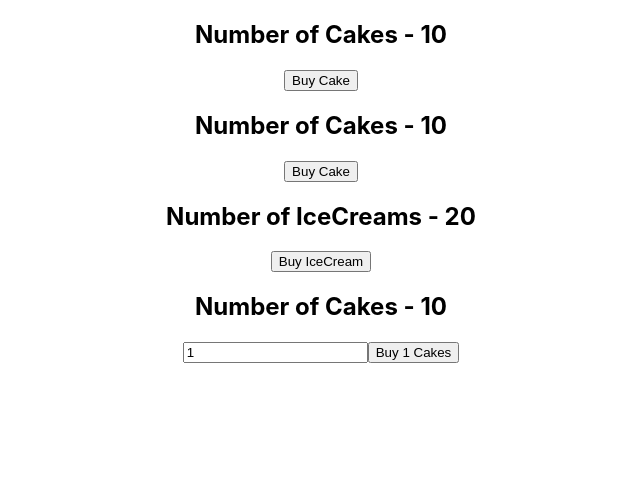
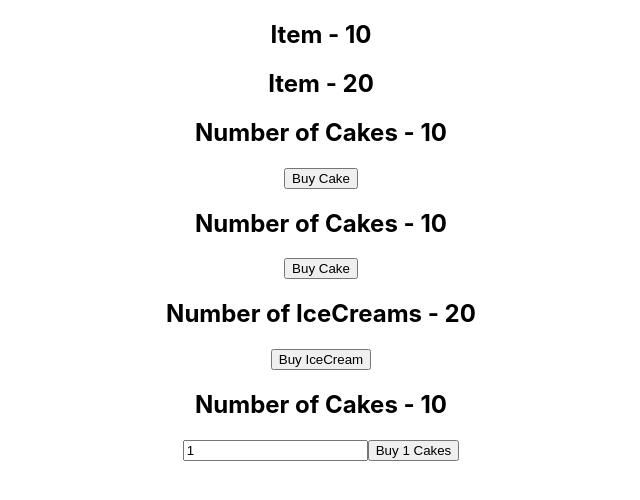
Before and after one commit to SandeepKumar377/React-Redux-with-UI, a React (Create React App) app: page / in a window 1280 px wide. Shown: the top 500 px of the page, without its empty margins (319-959 px from the left). Built offline with nearby package versions, Linux system fonts and the light colour scheme.

Commit message:
mapStateToProps

```diff
--- a/src/App.js
+++ b/src/App.js
@@ -5,11 +5,14 @@
 import HooksCakeContainer from './components/HooksCakeContainer';
 import IceCreamContainer from './components/IceCreamContainer';
 import NewCakeContainer from './components/NewCakeContainer';
+import ItemContainer from './components/ItemContainer';
 
 function App() {
   return (
     <Provider store={store}>
       <div className="App">
+        <ItemContainer cake />
+        <ItemContainer/>
         <HooksCakeContainer/>
         <CakeContainer />
         <IceCreamContainer/>
--- /dev/null
+++ b/src/components/ItemContainer.js
@@ -0,0 +1,19 @@
+import React from 'react'
+import { connect } from 'react-redux'
+
+function ItemContainer(props) {
+    return (
+        <div>
+            <h2>Item - {props.item} </h2>
+        </div>
+    )
+}
+
+const mapStateToProps = (state, ownProps) => {
+    const itemState = ownProps.cake ? state.cake.numOfCakes : state.iceCream.numOfIceCreams
+    return {
+        item: itemState
+    }
+}
+
+export default connect(mapStateToProps)(ItemContainer)
```
